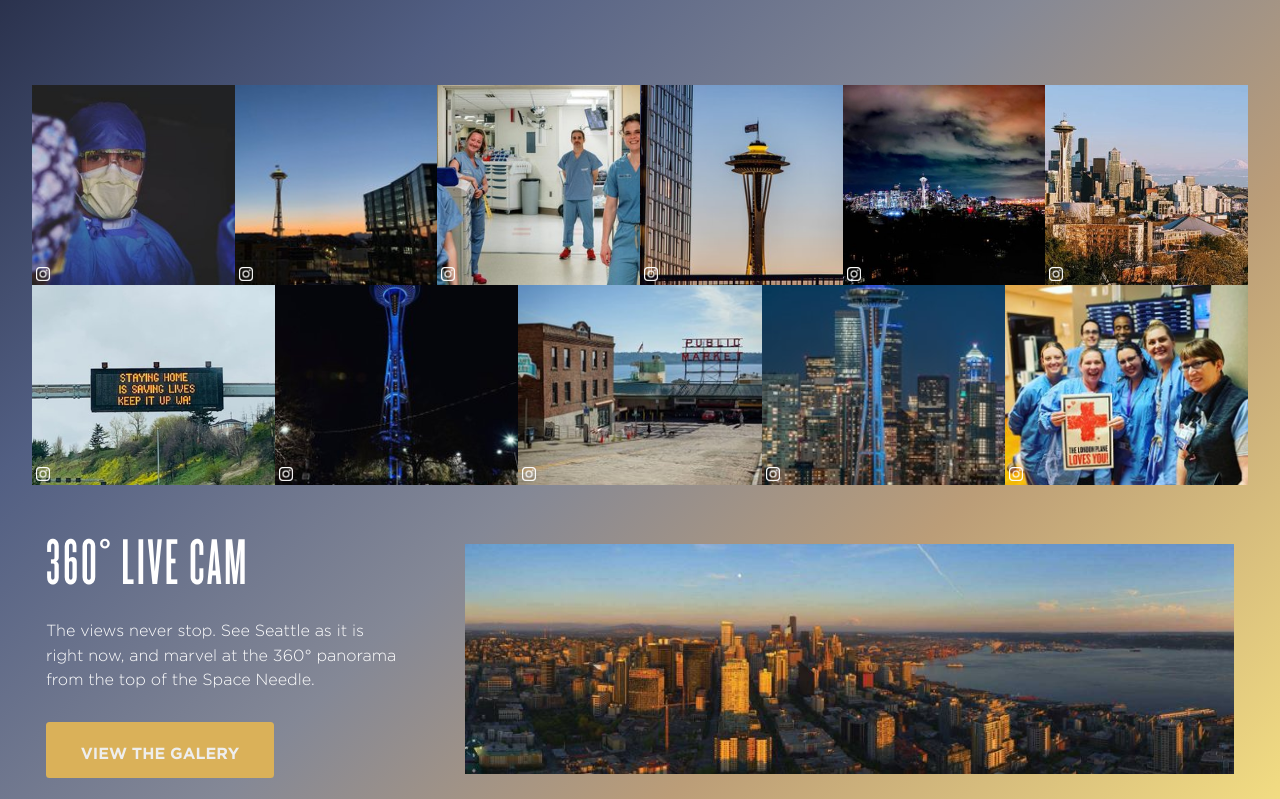
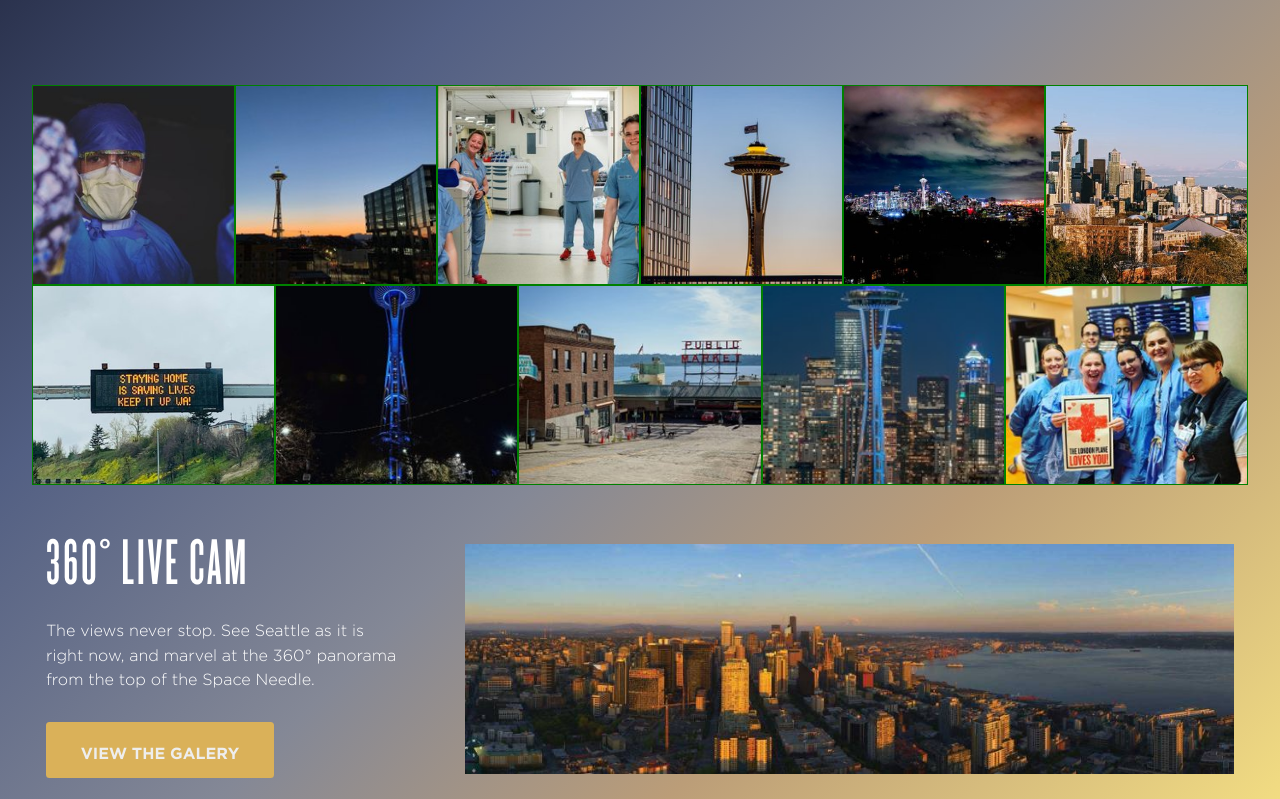
Before and after one commit to Coslnus/SpaceNeedle, a plain HTML site: page index.html in a window 1280 px wide. Shown: the part 1036-1835 px from the top of the page. Drawn offline with Linux system fonts and the light colour scheme; a web font is replaced by a local one.

Commit message:
Changed h1 to h2 and remade galery by object fit prop

```diff
--- a/css/style.css
+++ b/css/style.css
@@ -90,7 +90,7 @@ Button common style
 /* --------------
 Galery title elem
    -------------- */
-.galery_h1 {
+.galery_h2 {
 	font: 4.8rem Knockout;
 	text-transform: uppercase;
 	letter-spacing: .18rem;
@@ -366,20 +366,19 @@ body {
 			flex-flow: row wrap;
 			width: 100%;
 		}
-			.photo_item {
-				position: relative;
+			.galery-item {
 				height: 200px;
-				background-position: center;
-				background-size: cover;
 				flex-basis: 15%;
 				flex-grow: 1;
+				border: 1px solid green;
+				overflow: hidden;
 			}
-			/* .photo_item.vertical:hover {
-				background-size: 105%;
-			}
-			.photo_item.horizontal:hover {
-				background-size: 140%;
-			} */
+				.galery-item__photo {
+					object-fit: cover;
+					-o-object-fit: cover;
+					width: 100%;
+					height: inherit;
+				}
 			.photo_item:hover > .igLogin_wrap > .ig_login {
 				opacity: 1;
 			}
--- a/index.html
+++ b/index.html
@@ -42,12 +42,11 @@
 					</div>
 				</nav>
 			</div>
-
 		</header>
 
 		<section class="front_page">
 			<section class="caution">
-				<h1 class="caution_title">take care</h1>
+				<h2 class="caution_title">take care</h2>
 				<p class="caution_description">
 					We have suspended operations until further notice as part of the global response to the COVID-19 pandemic.
 				</p>
@@ -63,7 +62,7 @@
 		<section class="galery">
 			<!-- <img class="cover" src="images/cover3.png" alt=""> -->
 			<!-- <img class="cover2" src="images/cover4.png" alt=""> -->
-			<h1 class="galery_h1 galery_title">WE GOT THIS SEATTLE</h1>
+			<h2 class="galery_h2 galery_title">WE GOT THIS SEATTLE</h2>
 			<p class="galery_description">
 				See the spirit of our community as we come together and share our support using #WeGotThisSeattle
 			</p>
@@ -71,76 +70,87 @@
 				<p class="btn_label galeryLink_label">view the galery</p>
 			</a>
 			<section class="photo_grid">
-				<div class="photo_item horizontal" style="background-image: url(images/Galery/little/1.jpg);">
-					<div class="igLogin_wrap">
+				<div class="galery-item">
+					<img class="galery-item__photo" src="images/Galery/little/1.jpg" alt="">
+					<!-- <div class="igLogin_wrap">
 						<img class="ig_logo" src="images/IGlogo.png" alt="">
 						<p class="ig_login">covid19</p>
-					</div>
+					</div> -->
 				</div>
-				<div class="photo_item horizontal" style="background-image: url(images/Galery/little/2.jpg);">
-					<div class="igLogin_wrap">
+				<div class="galery-item">
+					<img class="galery-item__photo" src="images/Galery/little/2.jpg" alt="">
+					<!-- <div class="igLogin_wrap">
 						<img class="ig_logo" src="images/IGlogo.png" alt="">
 						<p class="ig_login">covid19</p>
-					</div>
+					</div> -->
 				</div>
-				<div class="photo_item horizontal" style="background-image: url(images/Galery/little/3.jpg);">
-					<div class="igLogin_wrap">
+				<div class="galery-item">
+					<img class="galery-item__photo" src="images/Galery/little/3.jpg" alt="">
+					<!-- <div class="igLogin_wrap">
 						<img class="ig_logo" src="images/IGlogo.png" alt="">
 						<p class="ig_login">covid19</p>
-					</div>
+					</div> -->
 				</div>
-				<div class="photo_item horizontal" style="background-image: url(images/Galery/little/4.jpg);">
-					<div class="igLogin_wrap">
+				<div class="galery-item">
+					<img class="galery-item__photo" src="images/Galery/little/4.jpg" alt="">
+					<!-- <div class="igLogin_wrap">
 						<img class="ig_logo" src="images/IGlogo.png" alt="">
 						<p class="ig_login">covid19</p>
-					</div>
+					</div> -->
 				</div>
-				<div class="photo_item horizontal" style="background-image: url(images/Galery/little/5.jpg);">
-					<div class="igLogin_wrap">
+				<div class="galery-item">
+					<img class="galery-item__photo" src="images/Galery/little/5.jpg" alt="">
+					<!-- <div class="igLogin_wrap">
 						<img class="ig_logo" src="images/IGlogo.png" alt="">
 						<p class="ig_login">covid19</p>
-					</div>
+					</div> -->
 				</div>
-				<div class="photo_item horizontal" style="background-image: url(images/Galery/little/6.jpg);">
-					<div class="igLogin_wrap">
+				<div class="galery-item">
+					<img class="galery-item__photo" src="images/Galery/little/6.jpg" alt="">
+					<!-- <div class="igLogin_wrap">
 						<img class="ig_logo" src="images/IGlogo.png" alt="">
 						<p class="ig_login">covid19</p>
-					</div>
+					</div> -->
 				</div>
-				<div class="photo_item horizontal" style="background-image: url(images/Galery/little/7.jpg);">
-					<div class="igLogin_wrap">
+				<div class="galery-item">
+					<img class="galery-item__photo" src="images/Galery/little/7.jpg" alt="">
+					<!-- <div class="igLogin_wrap">
 						<img class="ig_logo" src="images/IGlogo.png" alt="">
 						<p class="ig_login">covid19</p>
-					</div>
+					</div> -->
 				</div>
-				<div class="photo_item vertical" style="background-image: url(images/Galery/little/8.jpg);">
-					<div class="igLogin_wrap">
+				<div class="galery-item">
+					<img class="galery-item__photo" src="images/Galery/little/8.jpg" alt="">
+					<!-- <div class="igLogin_wrap">
 						<img class="ig_logo" src="images/IGlogo.png" alt="">
 						<p class="ig_login">covid19</p>
-					</div>
+					</div> -->
 				</div>
-				<div class="photo_item vertical" style="background-image: url(images/Galery/little/9.jpg);">
-					<div class="igLogin_wrap">
+				<div class="galery-item">
+					<img class="galery-item__photo" src="images/Galery/little/9.jpg" alt="">
+					<!-- <div class="igLogin_wrap">
 						<img class="ig_logo" src="images/IGlogo.png" alt="">
 						<p class="ig_login">covid19</p>
-					</div>
+					</div> -->
 				</div>
-				<div class="photo_item vertical" style="background-image: url(images/Galery/little/10.jpg);">
-					<div class="igLogin_wrap">
+				<div class="galery-item">
+					<img class="galery-item__photo" src="images/Galery/little/10.jpg" alt="">
+					<!-- <div class="igLogin_wrap">
 						<img class="ig_logo" src="images/IGlogo.png" alt="">
 						<p class="ig_login">covid19</p>
-					</div>
+					</div> -->
 				</div>
-				<div class="photo_item vertical" style="background-image: url(images/Galery/little/11.jpg);">
-					<div class="igLogin_wrap">
+				<div class="galery-item">
+					<img class="galery-item__photo" src="images/Galery/little/11.jpg" alt="">
+					<!-- <div class="igLogin_wrap">
 						<img class="ig_logo" src="images/IGlogo.png" alt="">
 						<p class="ig_login">covid19</p>
-					</div>
+					</div> -->
 				</div>
 			</section>
 			<section class="webcam_section">
 				<div class="webcam_description">
-					<h1 class="galery_h1">360° LIVE CAM</h1>
+					<h2 class="galery_h2">360° LIVE CAM</h2>
 					<p>The views never stop. See Seattle as it is right now, and marvel at the 360° panorama from the top of the Space Needle.</p>
 					<a class="btn galery_link webcam_btn" href="">
 						<p class="btn_label galeryLink_label webcam_btn_label">view the galery</p>
@@ -156,7 +166,7 @@
 			<!-- <img class="cover2" src="images/cover5.png" alt=""> -->
 			<nav class="footer_nav">
 				<div class="footer_item">
-					<h1 class="footerItem_title">HOURS & DIRECTIONS</h1>
+					<h2 class="footerItem_title">HOURS & DIRECTIONS</h2>
 					<p class="footerItem_description"></p>
 					<ul>
 						<li><a class="footer_link" href="#">SAFETY INFO</a></li>
@@ -164,7 +174,7 @@
 					</ul>
 				</div>
 				<div class="footer_item">
-					<h1 class="footerItem_title">THE EXPERIENCE</h1>
+					<h2 class="footerItem_title">THE EXPERIENCE</h2>
 					<p class="footerItem_description">Discover two entirely new levels of thrills! From an all-glass floor below to an open-air deck above.						</p>
 					<ul>
 						<li><a class="footer_link" href="#">EXPERIENCE</a></li>
@@ -173,14 +183,14 @@
 					</ul>
 				</div>
 				<div class="footer_item">
-					<h1 class="footerItem_title">SEE IT ALL</h1>
+					<h2 class="footerItem_title">SEE IT ALL</h2>
 					<p class="footerItem_description">Trust the ultimate local to fill your Seattle bucket list with tours, tips, and tickets.</p>
 					<ul>
 						<li><a class="footer_link" href="#">SEE IT ALL</a></li>
 					</ul>
 				</div>
 				<div class="footer_item">
-					<h1 class="footerItem_title">GROUPS</h1>
+					<h2 class="footerItem_title">GROUPS</h2>
 					<p class="footerItem_description">Visiting with a group of 15 or more? Want to bring your school group to the Space Needle? Learn more about our special rates here.</p>
 					<ul>
 						<li><a class="footer_link" href="#">PRIVATE EVENTS</a></li>
@@ -188,7 +198,7 @@
 					</ul>
 				</div>
 				<div class="footer_item">
-					<h1 class="footerItem_title">COMMUNITY</h1>
+					<h2 class="footerItem_title">COMMUNITY</h2>
 					<p class="footerItem_description">Proudly making a difference in our community for over half a century.</p>
 					<ul>
 						<li><a class="footer_link" href="#">SPACE NEEDLE FOUNDATION</a></li>
@@ -198,7 +208,7 @@
 					</ul>
 				</div>
 				<div class="footer_item">
-					<h1 class="footerItem_title">ABOUT</h1>
+					<h2 class="footerItem_title">ABOUT</h2>
 					<p class="footerItem_description">It all started with a doodle…! Find out more about the Space Needle then and now.</p>
 					<ul>
 						<li><a class="footer_link" href="#">ABOUT THE SPACE NEEDLE</a></li>
```
